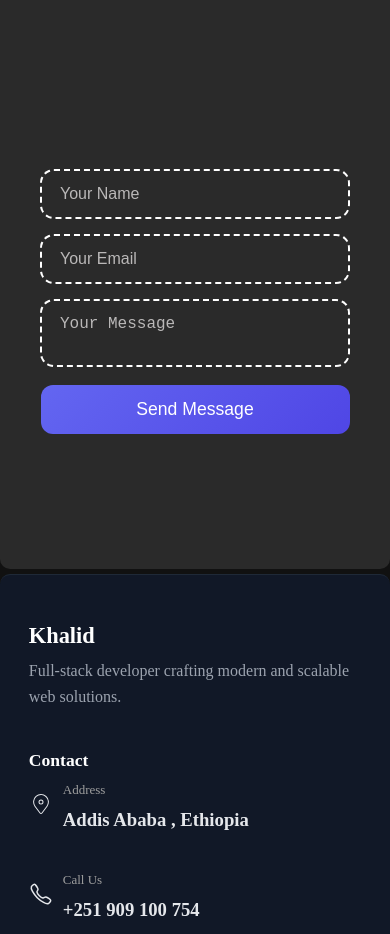
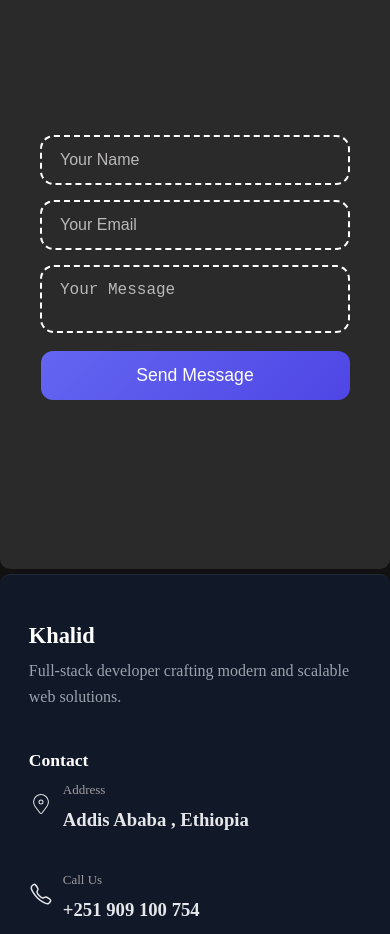
Before and after one commit to GTK-kala/Personal-Portfolio-App, a React (Vite) app in the folder Personal-Portfolio-App/: page / in a window 390 px wide. Shown: the part 4620-5554 px from the top of the page. Built offline with nearby package versions, Linux system fonts and the light colour scheme.

Commit message:
Working on pevious actions

```diff
--- a/Personal-Portfolio-App/src/components/Contact/Contact.css
+++ b/Personal-Portfolio-App/src/components/Contact/Contact.css
@@ -289,4 +289,8 @@
   .contact-section_night {
     height: 100vh;
   }
+  .contact-form {
+    position: relative;
+    top: -50px;
+  }
 }
```
